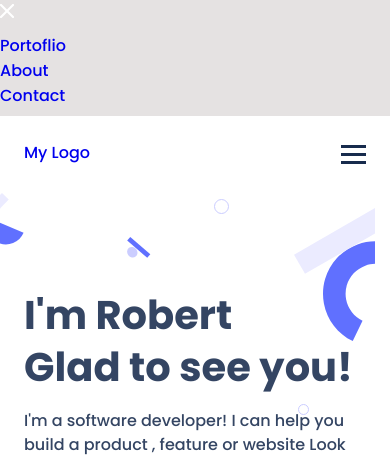
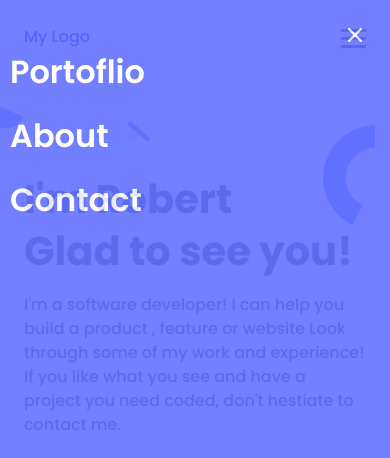
Before and after one commit to Alabi12/Mobile_First, a website: page index.html in a window 390 px wide. Both pictures are taken after a click on the element 353 px from the left and 38 px from the top of the page. Shown: the top 458 px of the page. Drawn offline with Linux system fonts and the light colour scheme.

Commit message:
Add style to nav menu

```diff
--- a/portfolio.css
+++ b/portfolio.css
@@ -21,6 +21,10 @@
 
 body {
   background-color: rgb(229, 226, 226);
+}
+
+.after-body {
+z-index: 1;
 }
 
 li {
@@ -722,3 +726,39 @@ form > ul {
     margin-top: 100px;
   }
 }
+
+
+
+.mobile-menu {
+  background: #6070ff;
+  opacity: 0.888;
+  height: 100%;
+  /* width: 382px; */
+  width: 100%;
+  z-index: 9;
+  position: fixed;
+  /* display: none; */
+}
+
+.mobile-menu-items > li {
+  padding: 10px 10px;
+}
+
+.mobile-menu > ul {
+  margin-top: -10px;
+  list-style-type: none;
+}
+
+.mobile-menu-items > li > a {
+  color: #fff;
+  font-weight: 600;
+  font-size: 32px;
+  line-height: 44px;
+}
+
+.menu-cross {
+  margin-top: 28px;
+  margin-right: 28px;
+  display: flex;
+  justify-content: flex-end;
+}
```
